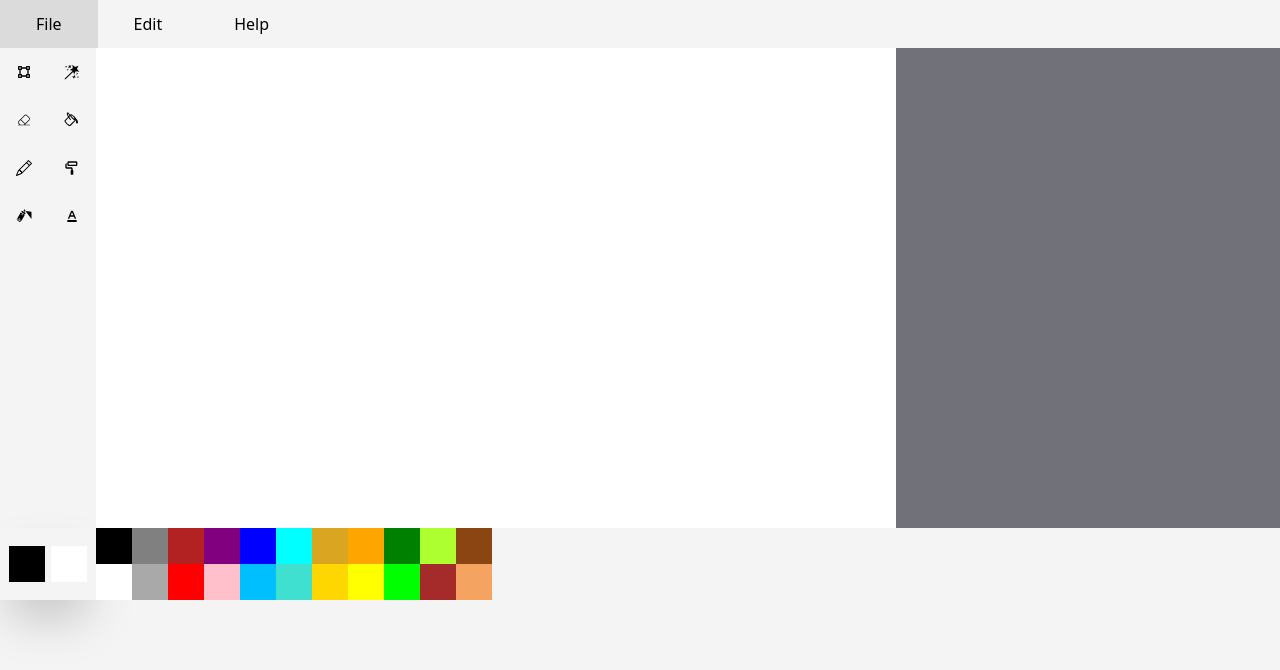
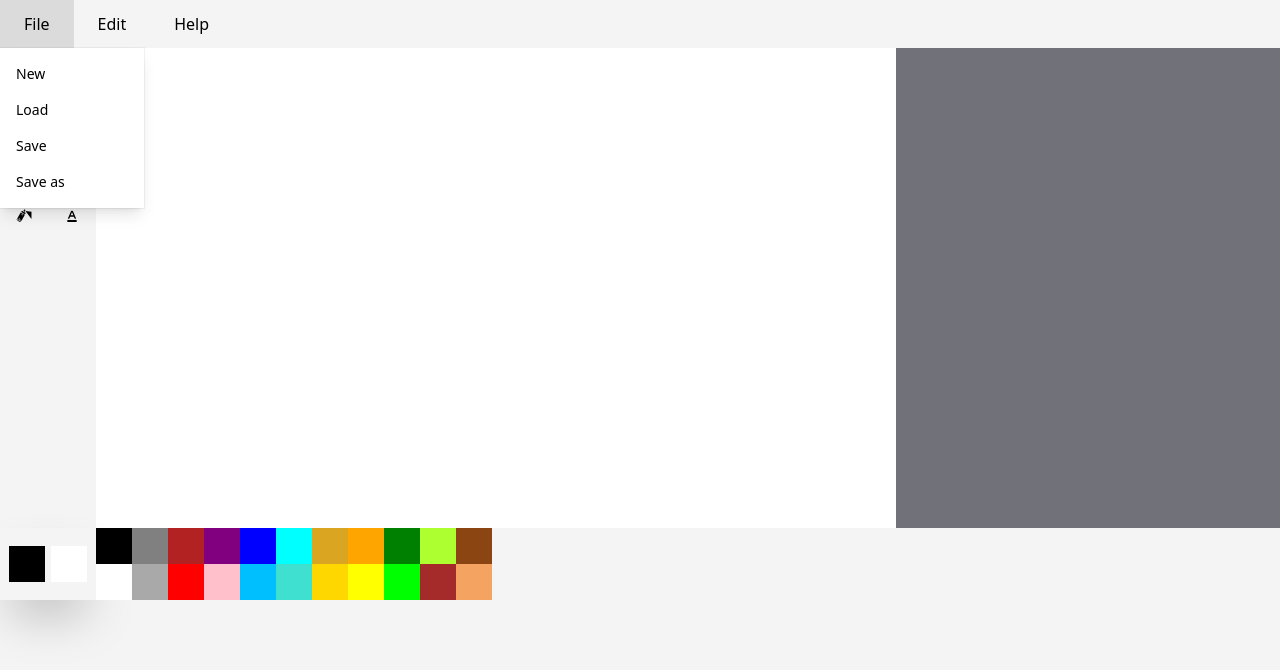
Before and after one commit to GabrielGMartinsBr/gm-paint, a React (Vite) app: page / in a window 1280 px wide. Both pictures are taken after a click on the button "File". Shown: the top 670 px of the page. Built offline with nearby package versions, Linux system fonts and the light colour scheme.

Commit message:
add menu bar sub items

```diff
--- a/package.json
+++ b/package.json
@@ -9,6 +9,7 @@
     "preview": "vite preview"
   },
   "dependencies": {
+    "@headlessui/react": "^1.7.11",
     "react": "^18.2.0",
     "react-dom": "^18.2.0",
     "react-icons": "^4.7.1"
--- a/src/paint/MenuBar.tsx
+++ /dev/null
@@ -1,19 +0,0 @@
-import { PropsWithChildren } from 'react';
-
-export default function MenuBar() {
-    return (
-        <div className="flex">
-            <MenuButton>File</MenuButton>
-            <MenuButton>Edit</MenuButton>
-            <MenuButton>Help</MenuButton>
-        </div>
-    )
-}
-
-function MenuButton(props: PropsWithChildren) {
-    return (
-        <button className="px-9 py-3 text-base hover:bg-black/10">
-            {props.children}
-        </button>
-    )
-}
--- a/src/paint/Paint.tsx
+++ b/src/paint/Paint.tsx
@@ -1,6 +1,6 @@
 import CanvasContainer from './CanvasContainer';
 import ColorBar from './ColorBar';
-import MenuBar from './MenuBar';
+import MenuBar from './menu/MenuBar';
 import ToolBar from './ToolBar';
 
 export default function Paint() {
--- /dev/null
+++ b/src/paint/menu/MenuBar.tsx
@@ -0,0 +1,28 @@
+import { Menu } from '@headlessui/react';
+import { PropsWithChildren } from 'react';
+import MenuButton from './MenuButton';
+
+export default function MenuBar() {
+    return (
+        <div className="flex">
+            <MenuButton items={[
+                { text: 'New' },
+                { text: 'Load' },
+                { text: 'Save' },
+                { text: 'Save as' },
+            ]}>
+                File
+            </MenuButton>
+            <MenuButton items={[
+                { text: 'Clear' },
+            ]}>
+                Edit
+            </MenuButton>
+            <MenuButton items={[
+                { text: 'About' },
+            ]}>
+                Help
+            </MenuButton>
+        </div>
+    )
+}
--- /dev/null
+++ b/src/paint/menu/MenuButton.tsx
@@ -0,0 +1,52 @@
+import { Menu } from '@headlessui/react';
+import { PropsWithChildren } from 'react';
+
+interface MenuItem {
+    text: string;
+}
+
+interface MenuButtonProps {
+    items: MenuItem[];
+}
+
+export default function MenuButton(props: PropsWithChildren<MenuButtonProps>) {
+    const { items } = props;
+
+    return (
+        <Menu as="div" className="relative inline-block text-left">
+            {({ open }) => (
+                <>
+                    <Menu.Button
+                        className={
+                            'px-6 py-3 text-base ' +
+                            (open ? 'bg-black/10' : 'hover:bg-black/10')
+                        }
+                    >
+                        {props.children}
+                    </Menu.Button>
+                    <Menu.Items
+                        className={
+                            'absolute left-0 w-36 origin-top-right ' +
+                            'divide-y divide-gray-100 ' +
+                            'bg-white shadow-lg ring-1 ring-black ' +
+                            'ring-opacity-5 focus:outline-none'
+                        }
+                    >
+                        <div className="px-2 py-2">
+                            {items.map(i => (
+                                <Menu.Item key={i.text}>
+                                    <button className={
+                                        'flex w-full items-center rounded-md px-2 py-2 text-sm ' +
+                                        'hover:bg-slate-600/5'
+                                    }>
+                                        {i.text}
+                                    </button>
+                                </Menu.Item>
+                            ))}
+                        </div>
+                    </Menu.Items>
+                </>
+            )}
+        </Menu>
+    )
+}
```
Also changed, not shown: 1 other file (tests, documents, lock files or other folders).
